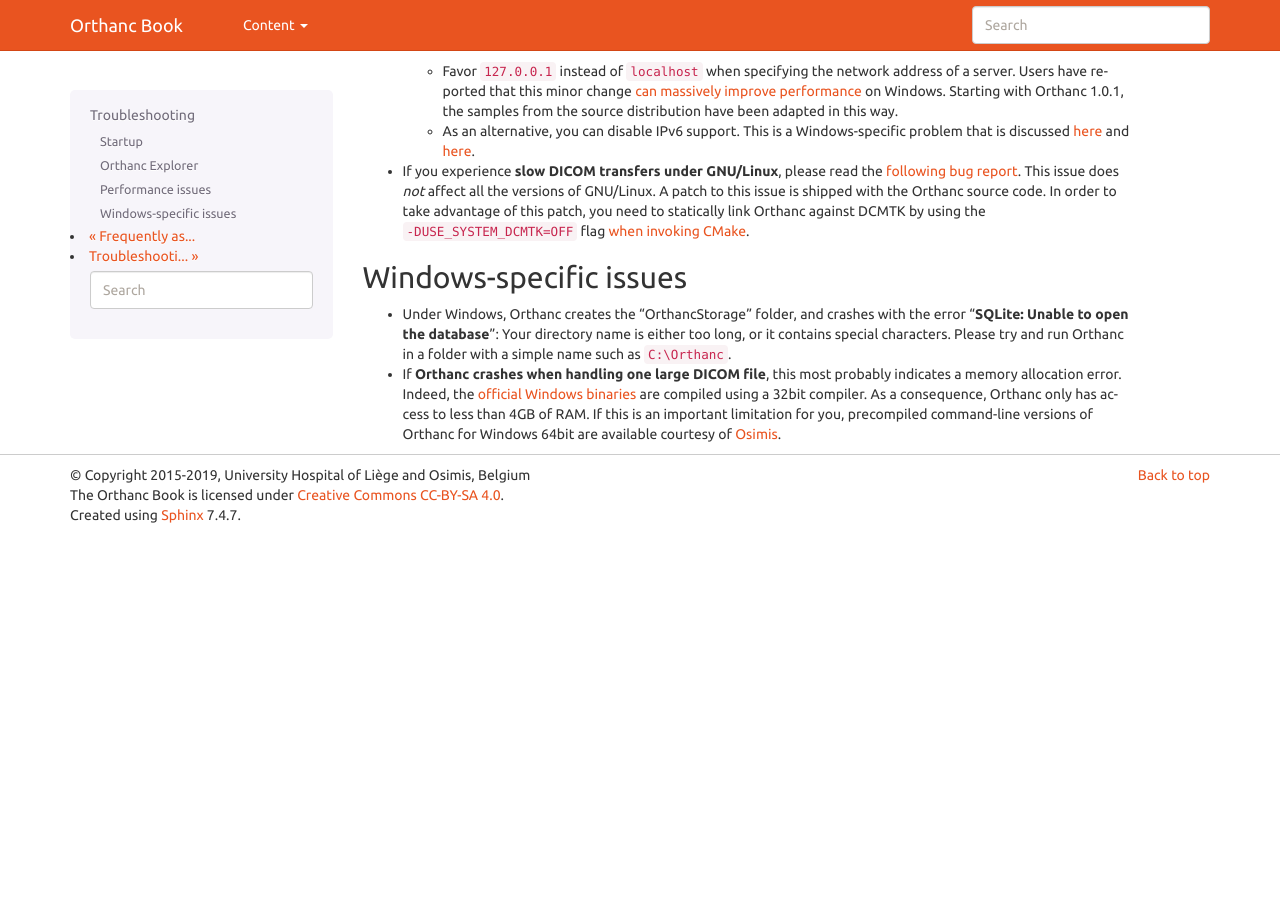
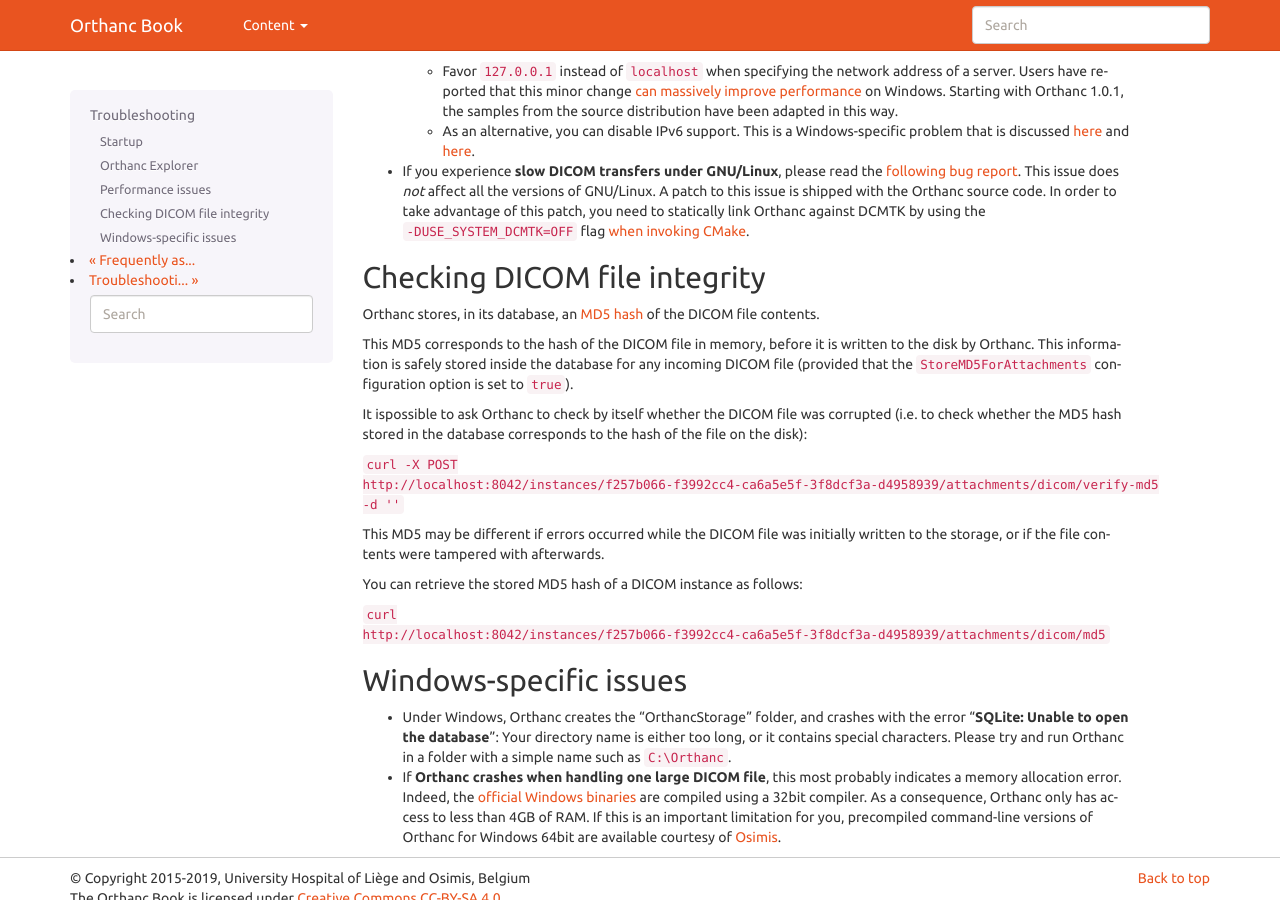
Before and after one commit to orthanc-mirrors/orthanc-book, a Sphinx documentation site: the page built from Sphinx/source/faq/troubleshooting.rst, in a window 1280 px wide and 900 px high, scrolled down 1018 px. Built offline with Sphinx 7.4.7, drawn with Linux system fonts in a browser that asks for light colours; before the commit the page ends 1553 px from its top, so only the background shows below that.

Commit message:
Added entry related to MD5 integrity file checking

```diff
--- a/Sphinx/source/faq/troubleshooting.rst
+++ b/Sphinx/source/faq/troubleshooting.rst
@@ -108,6 +108,21 @@
   CMake
   <https://bitbucket.org/sjodogne/orthanc/src/default/LinuxCompilation.txt>`__.
 
+Checking DICOM file integrity
+-----------------------------
+Orthanc stores, in its database, an `MD5 hash <https://en.wikipedia.org/wiki/MD5>`_ of the DICOM file contents.
+
+This MD5 corresponds to the hash of the DICOM file in memory, before it is written to the disk by Orthanc. This information is safely stored inside the database for any incoming DICOM file (provided that the ``StoreMD5ForAttachments`` configuration option is set to ``true``).
+
+It ispossible to ask Orthanc to check by itself whether the DICOM file was corrupted (i.e. to check whether the MD5 hash stored in the database corresponds to the hash of the file on the disk):
+
+``curl -X POST http://localhost:8042/instances/f257b066-f3992cc4-ca6a5e5f-3f8dcf3a-d4958939/attachments/dicom/verify-md5 -d ''``
+
+This MD5 may be different if errors occurred while the DICOM file was initially written to the storage, or if the file contents were tampered with afterwards.
+
+You can retrieve the stored MD5 hash of a DICOM instance as follows:
+
+``curl http://localhost:8042/instances/f257b066-f3992cc4-ca6a5e5f-3f8dcf3a-d4958939/attachments/dicom/md5``
 
 Windows-specific issues
 -----------------------
```
Also changed, not shown: 1 other file.
